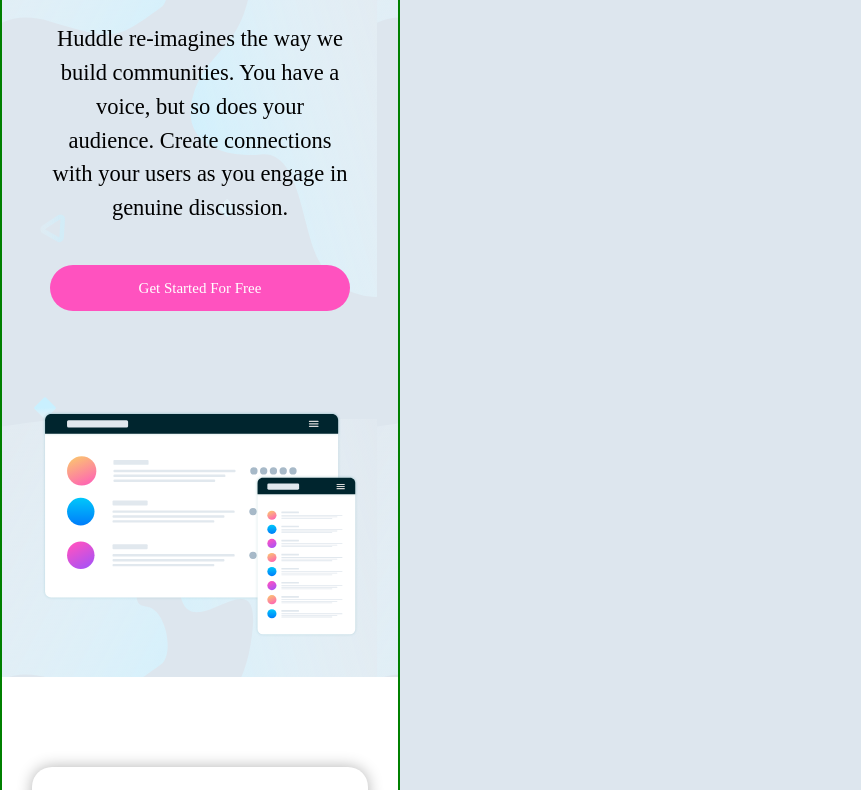
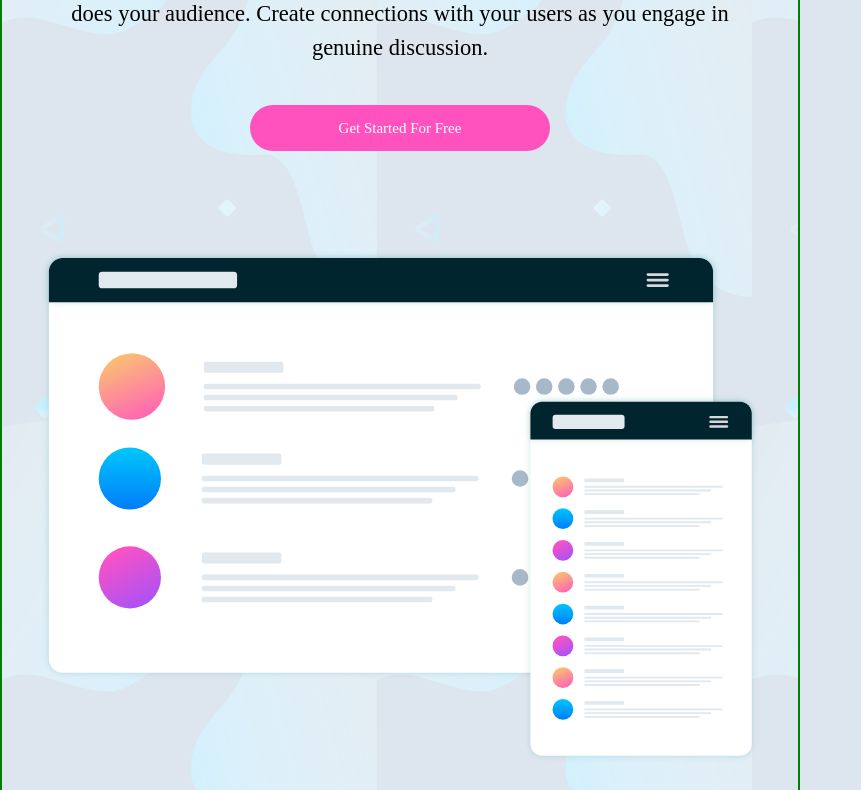
Before and after one commit to Eleniyancode/huddle-landing-page-with-alternating-feature, a plain HTML site: page index.html in a window 1280 px wide. Shown: the part 240-1030 px from the top of the page, without its empty margins (0-861 px from the left). Drawn offline with Linux system fonts and the light colour scheme.

Commit message:
first commit

```diff
--- a/style.css
+++ b/style.css
@@ -87,7 +87,7 @@
 
 .wrapper {
   width: 100%;
-  max-width: 400px;
+  max-width: 60em;
   border: 2px solid green;
   background: url(./images/bg-hero-mobile.svg);
 
```
